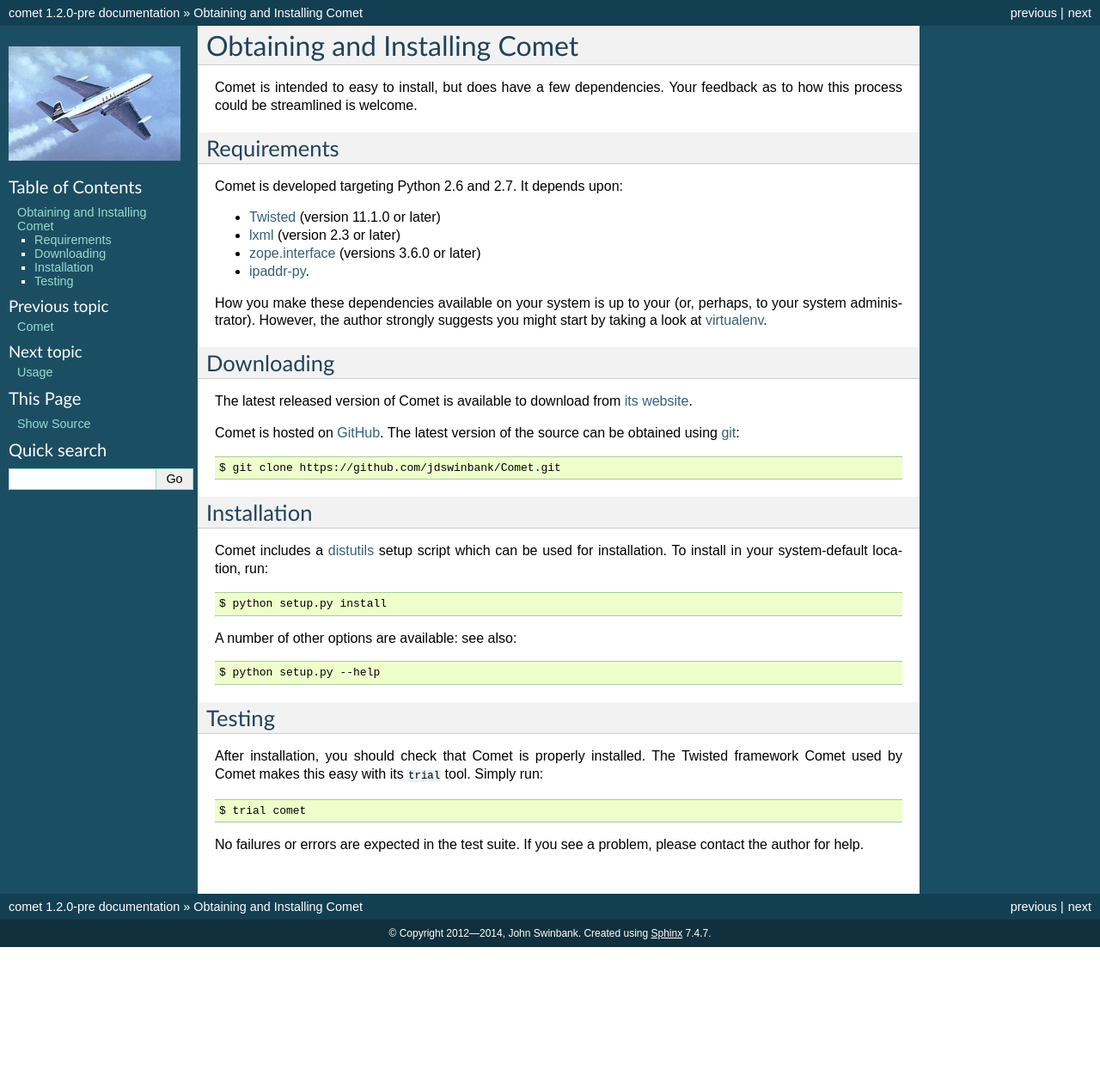
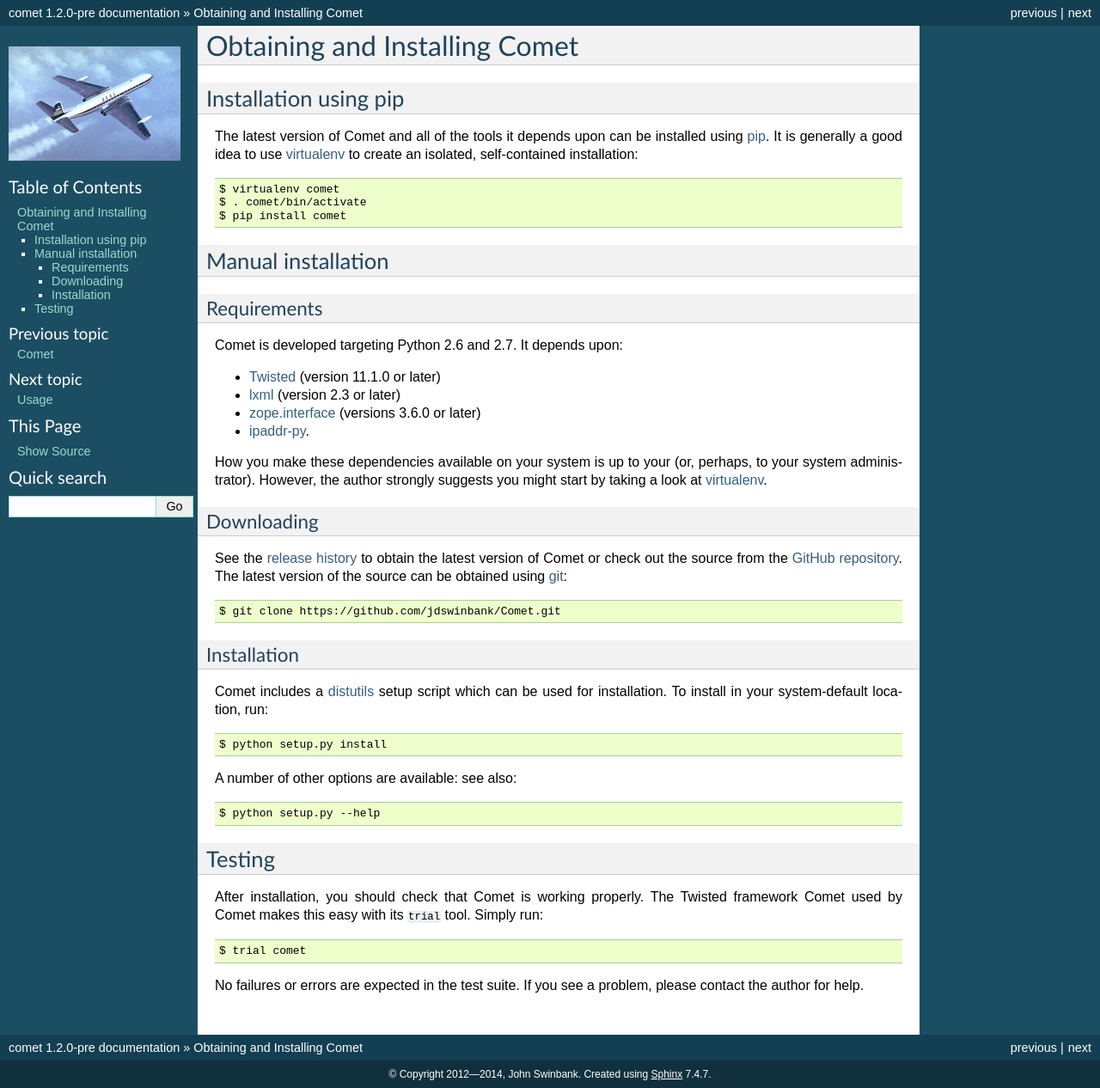
Before and after one commit to jdswinbank/Comet, a Sphinx documentation site: the page built from docs/installation.rst, in a window 1280 px wide. Shown: the whole page at 86% size. Built offline with Sphinx 7.4.7, drawn with Linux system fonts in a browser that asks for light colours; before the commit the page ends 1102 px from its top, so only the background shows below that.

```diff
--- a/docs/appendix/history.rst
+++ b/docs/appendix/history.rst
@@ -1,3 +1,5 @@
+.. _sec-history:
+
 Release History
 ===============
 
--- a/docs/installation.rst
+++ b/docs/installation.rst
@@ -1,11 +1,23 @@
 Obtaining and Installing Comet
 ==============================
 
-Comet is intended to easy to install, but does have a few dependencies. Your
-feedback as to how this process could be streamlined is welcome.
+Installation using pip
+----------------------
+
+The latest version of Comet and all of the tools it depends upon can be
+installed using `pip <http://www.pip-installer.org/>`_. It is generally a good
+idea to use `virtualenv <http://www.virtualenv.org/>`_ to create an isolated,
+self-contained installation::
+
+  $ virtualenv comet
+  $ . comet/bin/activate
+  $ pip install comet
+
+Manual installation
+-------------------
 
 Requirements
-------------
+^^^^^^^^^^^^
 
 Comet is developed targeting Python 2.6 and 2.7. It depends upon:
 
@@ -20,19 +32,17 @@ you might start by taking a look at `virtualenv
 <http://www.virtualenv.org/>`_.
 
 Downloading
------------
+^^^^^^^^^^^
 
-The latest released version of Comet is available to download from `its
-website <http://comet.transientskp.org>`_.
-
-Comet is hosted on `GitHub <http://www.github.com/jdswinbank/Comet>`_. The
-latest version of the source can be obtained using `git
-<http://git-scm.org>`_::
+See the :ref:`release history <sec-history>` to obtain the latest version of
+Comet or check out the source from the `GitHub repository
+<http://www.github.com/jdswinbank/Comet>`_. The latest version of the source
+can be obtained using `git <http://git-scm.org>`_::
 
   $ git clone https://github.com/jdswinbank/Comet.git
 
 Installation
-------------
+^^^^^^^^^^^^
 
 Comet includes a `distutils <http://docs.python.org/distutils/index.html>`_
 setup script which can be used for installation. To install in your
@@ -47,7 +57,7 @@ A number of other options are available: see also::
 Testing
 -------
 
-After installation, you should check that Comet is properly installed. The
+After installation, you should check that Comet is working properly. The
 Twisted framework Comet used by Comet makes this easy with its ``trial`` tool.
 Simply run::
 
```
Also changed, not shown: other parts of docs/appendix/history.rst (+1 -1 lines), docs/index.rst (+11 -11 lines).
